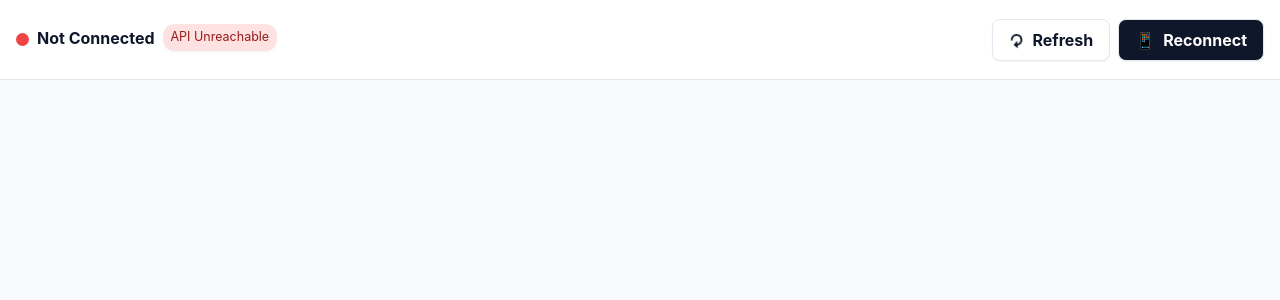
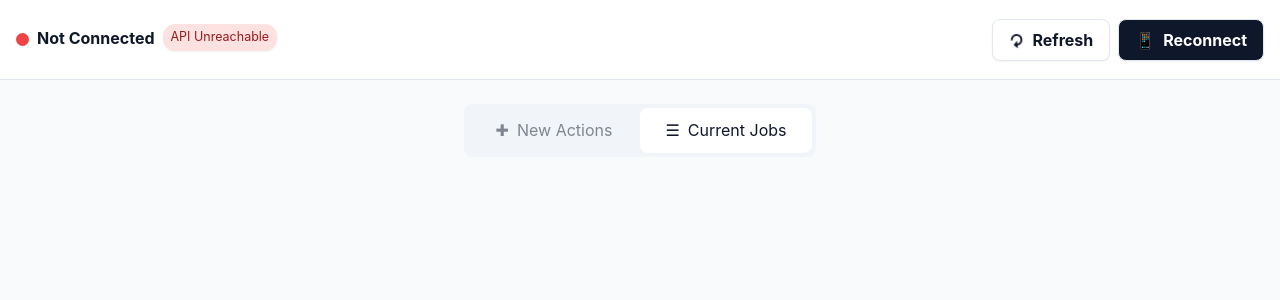
Before and after one commit to Programmer5678/whatsapp_bot_frontend, a React (Vite) app: page / in a window 1280 px wide. Shown: the top 300 px of the page. Built offline with nearby package versions, Linux system fonts and the light colour scheme; no server answers.

Commit message:
finished css of switcher item

```diff
--- a/src/connection/header/ConnectionHeader.css
+++ b/src/connection/header/ConnectionHeader.css
@@ -1,4 +1,5 @@
 .connection-header {
+  width: 100%;
   height: 80px;
   padding: var(--spacing-md);
   display: flex;
--- a/src/connection/popup/form/ConnectionForm.css
+++ b/src/connection/popup/form/ConnectionForm.css
@@ -40,8 +40,7 @@
 
 
 .connection-form__input:focus {
-    border-color: var(--info-bg) !important;
-    border-width: 3px;
+    outline: 3px solid var(--info-bg);
 }
 
 
--- a/src/connection/popup/form/ConnectionForm.tsx
+++ b/src/connection/popup/form/ConnectionForm.tsx
@@ -61,7 +61,7 @@ export function ConnectionForm(props: ConnectionFormProps) {
 
             {/* Buttons */}
             <div className="connection-form__actions">
-                <button className="action-button" type="button" onClick={props.closeConnectionPopUp}>
+                <button className="action-button default" type="button" onClick={props.closeConnectionPopUp}>
                     Cancel
                 </button>
 
--- a/src/dashboard/Dashboard.css
+++ b/src/dashboard/Dashboard.css
@@ -1,3 +1,10 @@
+#main-content {
+  display: flex;
+  flex-direction: column;
+  align-items: center;
+  gap: var(--spacing-lg);
+}
+
 #main-content.fade-out {
   pointer-events: none;
 }
@@ -9,3 +16,55 @@
   background-color: black;
   opacity: 0.7;
 }
+
+
+
+
+/* Shared container styles */
+.switcher-container {
+  background-color: var(--bg-tertiary);
+  display: flex;
+  flex-direction: row;
+  width: 22rem;
+  height: 3.3rem;
+  padding: 0.25rem;
+  border-radius: var(--radius-md);
+}
+
+/* Shared toggle item styles */
+.switcher-item {
+
+  visibility: hidden;
+  cursor: pointer;
+
+  display: flex;
+  flex-direction: row;
+  justify-content: center;
+  align-items: center;
+  width: 50%;
+  gap: 0.5rem;
+  border-radius: var(--radius-md);
+
+}
+
+.switcher-item.unselected{
+
+  visibility: visible;
+  opacity: 0.5;
+
+}
+
+.switcher-item.unselected:hover {
+  opacity: 1;
+}
+
+.switcher-item.selected {
+  visibility: visible;
+
+  background-color: var(--bg-primary);
+  color: var(--text-on-accent);
+}
+
+.switcher-item.selected:hover :nth-child(n) {
+  opacity: 0.85;
+}
--- a/src/dashboard/Dashboard.tsx
+++ b/src/dashboard/Dashboard.tsx
@@ -8,23 +8,37 @@ export function Dashboard() {
 
     const [isConnectionPopUpOpen, setIsConnectionPopUpOpen] = useState<boolean>(false);
 
-    function closeConnectionPopUp( )  {
-        setIsConnectionPopUpOpen( (isConnectionPopUpOpen) => false );
+    function closeConnectionPopUp() {
+        setIsConnectionPopUpOpen((isConnectionPopUpOpen) => false);
     }
 
-    function openConnectionPopUp( )  {
-        setIsConnectionPopUpOpen( (isConnectionPopUpOpen) => true );
+    function openConnectionPopUp() {
+        setIsConnectionPopUpOpen((isConnectionPopUpOpen) => true);
     }
 
     return (
 
-        <div style={{ position: 'relative' , height:"100%"}}>
+        <div style={{ position: 'relative', height: "100%" }}>
 
             <div id="main-content" className={isConnectionPopUpOpen ? 'fade-out' : ''}>
-                <ConnectionHeader openConnectionPopUp={openConnectionPopUp}/>
+                <ConnectionHeader openConnectionPopUp={openConnectionPopUp} />
+
+                <div className="switcher-container">
+                    <div className="switcher-item unselected">
+                        <span>✚</span>
+                        <span>New Actions</span>
+                    </div>
+
+                    <div className="switcher-item selected">
+                        <span>☰</span>
+                        <span>Current Jobs</span>
+                    </div>
+                </div>
+
+
             </div>
 
-            { isConnectionPopUpOpen && <ConnectionPopUp closeConnectionPopUp={closeConnectionPopUp}/>}
+            {isConnectionPopUpOpen && <ConnectionPopUp closeConnectionPopUp={closeConnectionPopUp} />}
 
         </div>
     );
```
